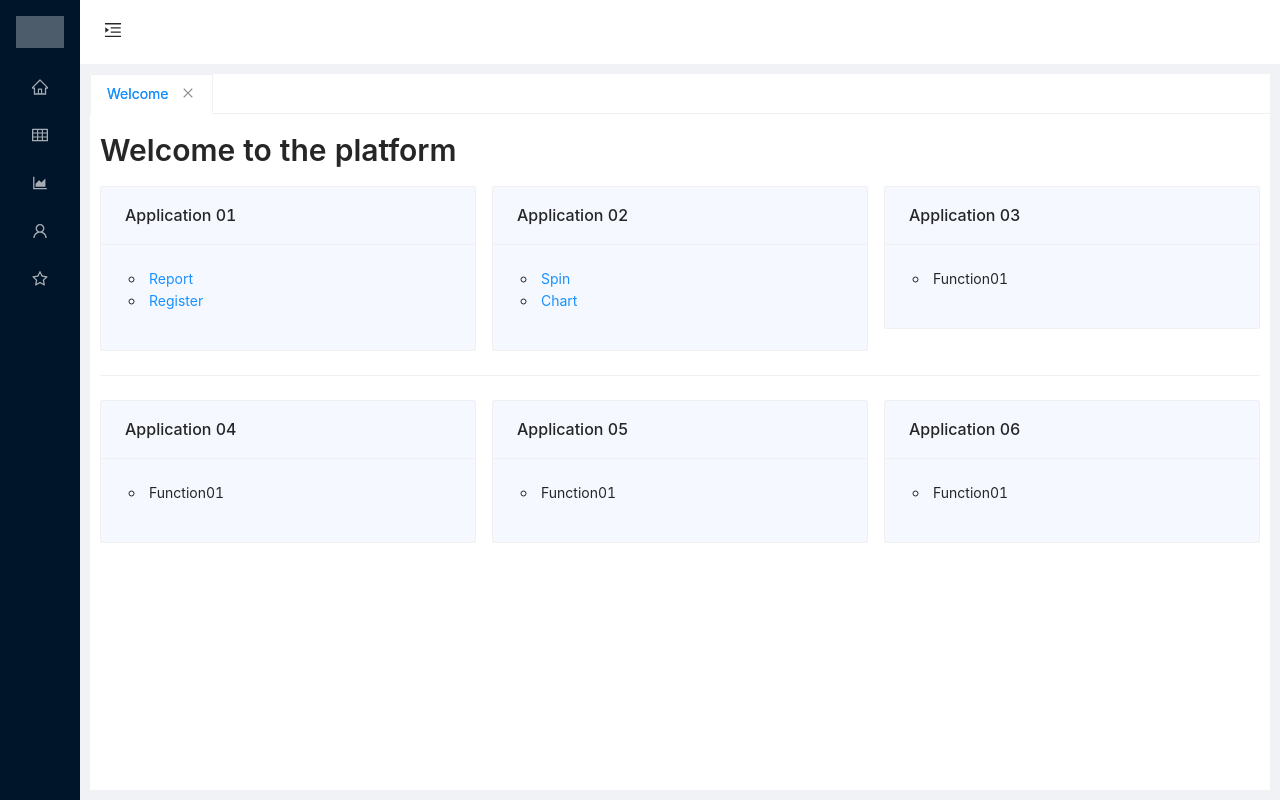
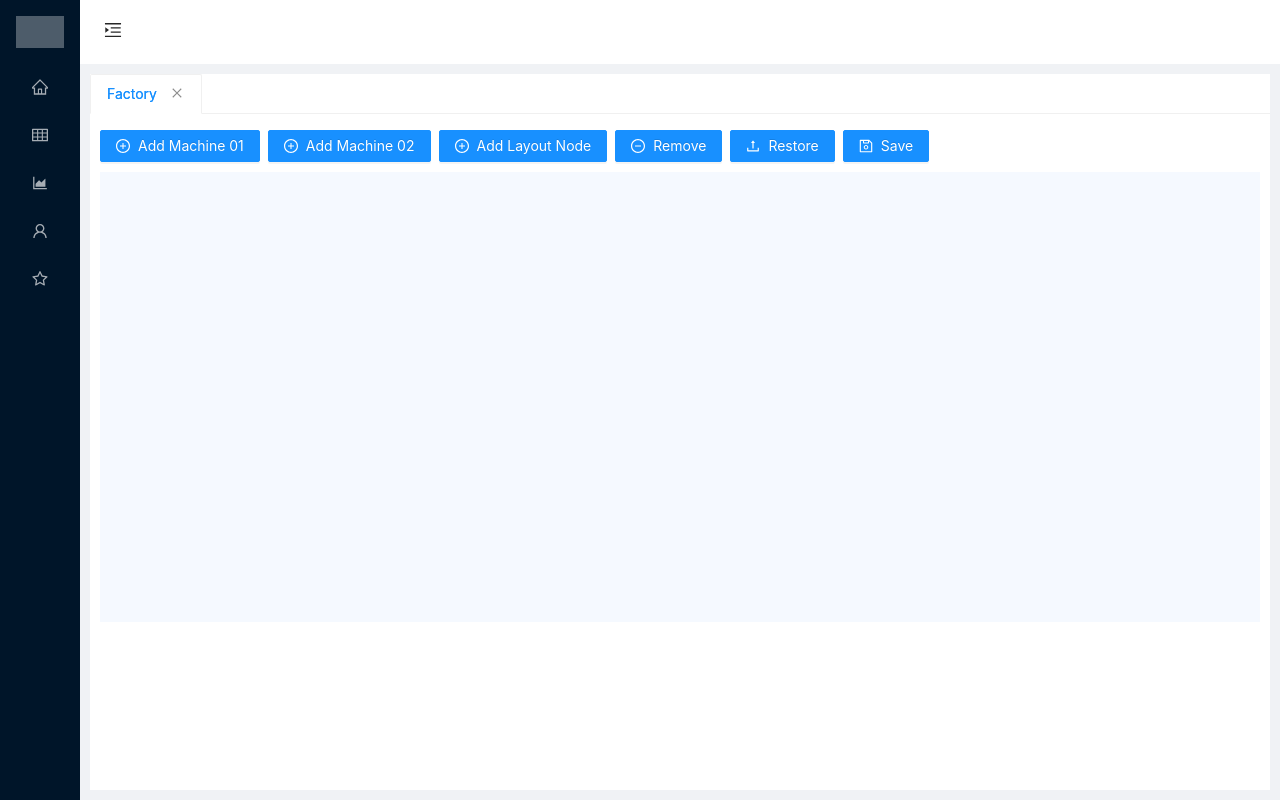
Before and after one commit to wasichris/poc-tabs-layout, a React (Create React App) app: page / in a window 1280 px wide. Built offline with nearby package versions, Linux system fonts and the light colour scheme.

Commit message:
add cytoscape

```diff
--- a/package.json
+++ b/package.json
@@ -7,6 +7,7 @@
     "@testing-library/react": "^11.1.0",
     "@testing-library/user-event": "^12.1.10",
     "antd": "^4.8.0",
+    "cytoscape": "^3.16.3",
     "echarts": "^4.9.0",
     "echarts-for-react": "^2.0.16",
     "react": "^17.0.1",
--- a/src/App.css
+++ b/src/App.css
@@ -92,3 +92,11 @@
 .ant-card.ant-card-gb {
   background: #f5f9ff;
 }
+
+#cy {
+  width: 100%;
+  height: 450px;
+  display: block;
+  background: #f5f9ff;
+  margin-top: 10px;
+}
--- a/src/App.js
+++ b/src/App.js
@@ -17,6 +17,7 @@ import Welcome from './components/Welcome/index.js'
 import Chart from './components/Chart/index.js'
 import Register from './components/Register/index.js'
 import Favorite from './components/Favorite/index.js'
+import Factory from './components/Factory/index.js'
 
 const { TabPane } = Tabs;
 const { Header, Sider, Content } = Layout;
@@ -70,7 +71,8 @@ function App() {
   // };
 
   React.useEffect(() => {
-    addTab('Welcome', (addTab) => <Welcome addTab={addTab} />)
+    // addTab('Welcome', (addTab) => <Welcome addTab={addTab} />)
+    addTab('Factory', (addTab) => <Factory addTab={addTab} />)
   }, [])
 
 
--- /dev/null
+++ b/src/components/Factory/index.js
@@ -0,0 +1,167 @@
+import React from 'react';
+import cytoscape from 'cytoscape';
+import { Button, DatePicker, Layout, Menu, Space } from 'antd';
+import { PlusCircleOutlined, SaveOutlined, UploadOutlined, MinusCircleOutlined } from '@ant-design/icons';
+
+class Card extends React.Component {
+
+  cy = null
+
+  constructor(props) {
+    super(props)
+
+    this.state = {
+      isOpen: false
+    }
+  }
+
+  componentDidMount() {
+    this.cy = cytoscape({
+      container: document.getElementById('cy'),
+
+      elements: [ // flat array of nodes and edges
+        // { // node n1
+        //   group: 'nodes', // 'nodes' for a node, 'edges' for an edge
+        //   // NB the group field can be automatically inferred for you but specifying it
+        //   // gives you nice debug messages if you mis-init elements
+
+
+        //   data: { // element data (put json serialisable dev data here)
+        //     id: 'n1', // mandatory (string) id for each element, assigned automatically on undefined
+        //     name: 'N1',
+        //     parent: 'nparent', // indicates the compound node parent id; not defined => no parent
+        //     // (`parent` can be effectively changed by `eles.move()`)
+        //   },
+
+        //   // scratchpad data (usually temp or nonserialisable data)
+        //   scratch: {
+        //     _foo: 'bar' // app fields prefixed by underscore; extension fields unprefixed
+        //   },
+
+        //   position: { // the model position of the node (optional on init, mandatory after)
+        //     x: 100,
+        //     y: 100
+        //   },
+
+        //   selected: false, // whether the element is selected (default false)
+
+        //   selectable: true, // whether the selection state is mutable (default true)
+
+        //   locked: false, // when locked a node's position is immutable (default false)
+
+        //   grabbable: true, // whether the node can be grabbed and moved by the user
+
+        //   pannable: false, // whether dragging the node causes panning instead of grabbing
+
+        //   classes: ['foo', 'bar'] // an array (or a space separated string) of class names that the element has
+        // },
+
+        // { // node n2
+        //   data: { id: 'n2', name: 'N2' },
+        //   renderedPosition: { x: 200, y: 200 } // can alternatively specify position in rendered on-screen pixels
+        // },
+
+        // { // node n3
+        //   data: { id: 'n3', name: 'N3', parent: 'nparent' },
+        //   position: { x: 123, y: 234 }
+        // },
+
+        // { // node nparent
+        //   data: { id: 'nparent' }
+        // },
+
+        // { // edge e1
+        //   data: {
+        //     id: 'e1',
+        //     // inferred as an edge because `source` and `target` are specified:
+        //     source: 'n1', // the source node id (edge comes from this node)
+        //     target: 'n2'  // the target node id (edge goes to this node)
+        //     // (`source` and `target` can be effectively changed by `eles.move()`)
+        //   },
+
+        //   pannable: true // whether dragging on the edge causes panning
+        // }
+      ],
+
+      layout: {
+        name: 'preset'
+      },
+
+      // so we can see the ids
+      style: [
+        {
+          selector: 'node',
+          style: {
+            'label': 'data(name)',
+            "shape": "data(type)",
+            'width': "data(width)",
+            'height': "data(height)",
+            'font-size': 12,
+          }
+        }
+      ]
+
+    });
+  }
+
+  handleAddMachine01 = () => {
+    this.cy.add({
+      group: 'nodes',
+      data: { name: 'M', weight: 75, type: 'rectangle', width: 30, height: 50},
+      position: { x: 50, y: 100 }
+    })
+  }
+
+  handleAddMachine02 = () => {
+    this.cy.add({
+      group: 'nodes',
+      data: { name: 'P', weight: 75, type: 'rectangle', width: 80, height: 50},
+      position: { x: 50, y: 100 }
+    })
+  }
+
+  handleAddLayoutNode = () => {
+    this.cy.add({
+      group: 'nodes',
+      data: { name: 'N', weight: 100, type: 'circle', width: 20, height: 20},
+      position: { x: 50, y: 50 }
+    })
+  }
+
+  handleSave = () => {
+    const cyjsonStr = JSON.stringify(this.cy.json())
+    window.localStorage.setItem("elements", cyjsonStr);
+  }
+
+  handleRestore = () => {
+    this.cy.elements().remove();
+    const cyjson = JSON.parse(window.localStorage.getItem("elements"))
+    this.cy.json({ ...cyjson });
+  }
+
+  handleRemove = () => {
+    this.cy.$(':selected').remove();
+  }
+
+  render() {
+
+    return (
+      <>
+        <Space>
+          <Button type="primary" icon={<PlusCircleOutlined />} onClick={this.handleAddMachine01}> Add Machine 01 </Button>
+          <Button type="primary" icon={<PlusCircleOutlined />} onClick={this.handleAddMachine02}> Add Machine 02 </Button>
+          <Button type="primary" icon={<PlusCircleOutlined />} onClick={this.handleAddLayoutNode}> Add Layout Node </Button>
+          <Button type="primary" icon={<MinusCircleOutlined />} onClick={this.handleRemove}> Remove  </Button>
+          <Button type="primary" icon={<UploadOutlined />} onClick={this.handleRestore}> Restore </Button>
+          <Button type="primary" icon={<SaveOutlined />} onClick={this.handleSave}> Save </Button>
+        </Space>
+
+        <div id='cy'>
+
+        </div>
+      </>
+    );
+  }
+}
+
+export default Card
--- a/src/components/Favorite/index.js
+++ b/src/components/Favorite/index.js
@@ -3,6 +3,7 @@ import Report from '../Report/index.js'
 import Spin from '../Spin/index.js'
 import Register from '../Register/index.js'
 import Chart from '../Chart/index.js'
+import Factory from '../Factory/index.js'
 
 const { Title, Paragraph, Link } = Typography;
 
@@ -39,6 +40,9 @@ const cards = ({ addTab }) => {
               <li>
                 <Link onClick={() => addTab('Chart', () => <Chart />)}>Chart</Link>
               </li>
+              <li>
+                <Link onClick={() => addTab('Factory', () => <Factory />)}>Factory</Link>
+              </li>
             </ul>
           </Paragraph>
         </Card>
--- a/src/components/Welcome/index.js
+++ b/src/components/Welcome/index.js
@@ -3,6 +3,7 @@ import Report from '../Report/index.js'
 import Spin from '../Spin/index.js'
 import Register from '../Register/index.js'
 import Chart from '../Chart/index.js'
+import Factory from '../Factory/index.js'
 
 const { Title, Paragraph, Link } = Typography;
 
@@ -39,6 +40,9 @@ const cards = ({ addTab }) => {
               </li>
               <li>
                 <Link onClick={() => addTab('Chart', () => <Chart />)}>Chart</Link>
+              </li>
+              <li>
+                <Link onClick={() => addTab('Factory', () => <Factory />)}>Factory</Link>
               </li>
             </ul>
           </Paragraph>
```
Also changed, not shown: 1 other file (tests, documents, lock files or other folders).
